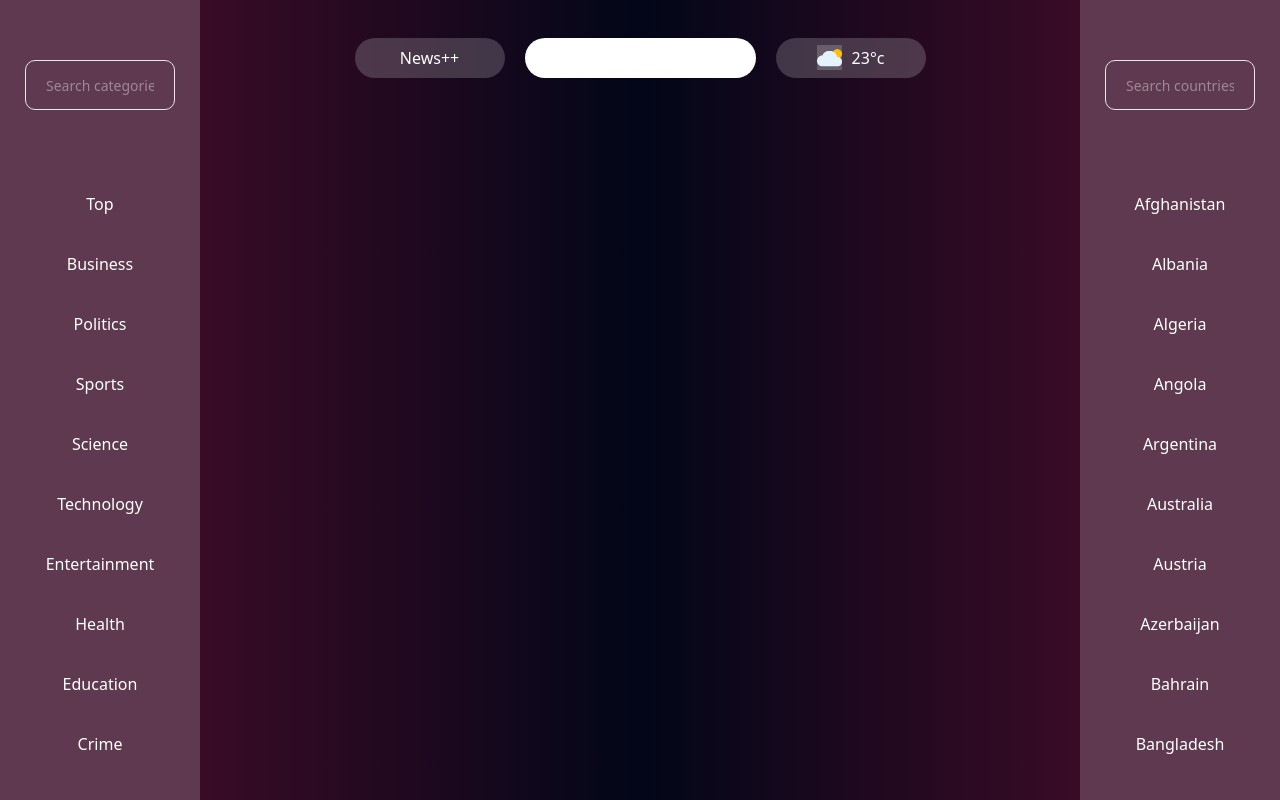
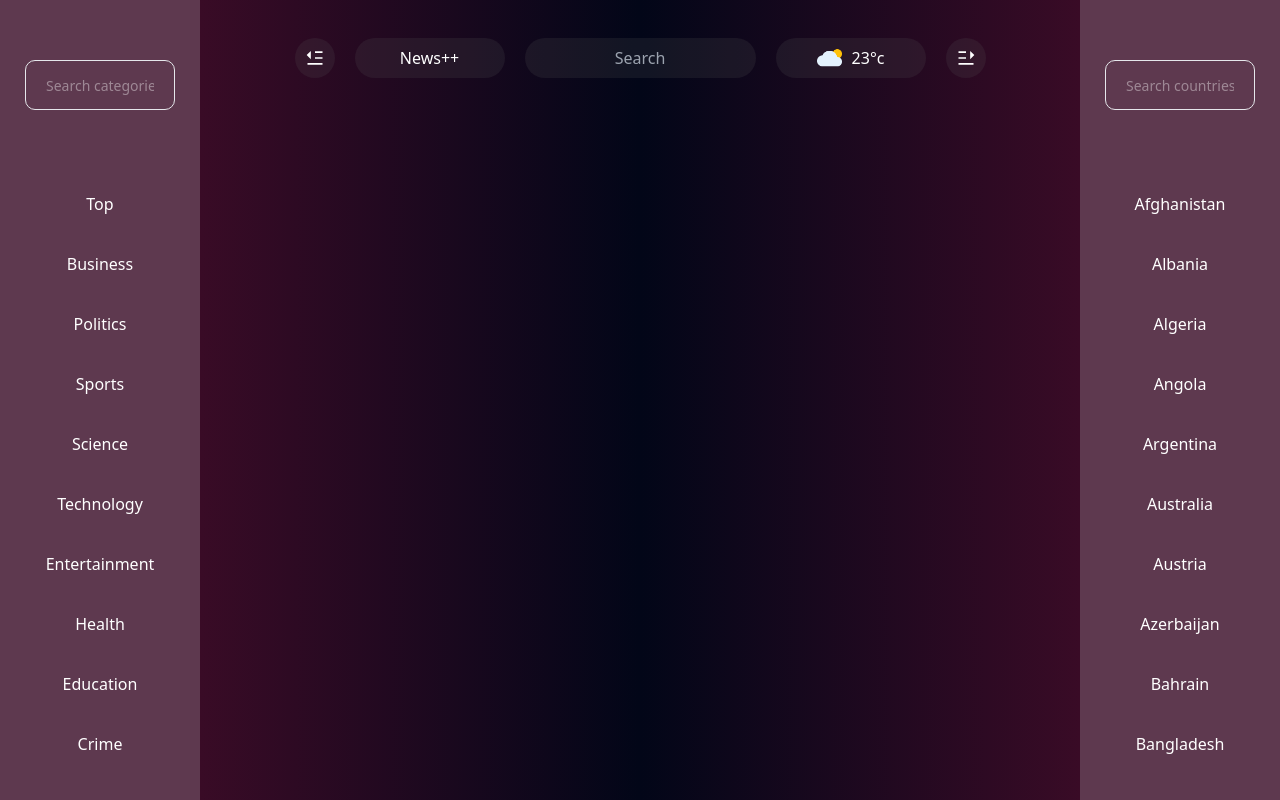
Before and after one commit to hexadivine/news-plus-plus, a React (Vite) app: page / in a window 1280 px wide. Built offline with nearby package versions, Linux system fonts and the light colour scheme.

Commit message:
added toggle functionality

```diff
--- a/src/App.jsx
+++ b/src/App.jsx
@@ -5,17 +5,49 @@ import CountriesSidebar from "./components/Sidebar/CountriesSidebar";
 import { useState } from "react";
 
 function App() {
-
     const [selectedCategory, setSelectedCategory] = useState();
     const [selectedCountry, setSelectedCountry] = useState();
 
+    const [toggleLeftSidebar, setToggleLeftSidebar] = useState(true);
+    const [toggleRightSidebar, setToggleRightSidebar] = useState(true);
+
     return (
-        <div className="grid grid-flow-col grid-cols-[200px_1fr_200px]">
-            <CategoriesSidebar category={selectedCategory} selectCategory={setSelectedCategory} />
-            <div className="bg-gradient-to-r from-[#390b26]  via-[#020618] via-[#020618] via-[#020618]  to-[#390b26]">
-                <Navbar />
+        <div
+            className={`grid grid-flow-col ${
+                toggleLeftSidebar && toggleRightSidebar
+                    ? "grid-cols-[200px_1fr_200px]"
+                    : toggleLeftSidebar
+                      ? "grid-cols-[200px_1fr]"
+                      : toggleRightSidebar
+                        ? "grid-cols-[1fr_200px]"
+                        : ""
+            }`}
+        >
+            {toggleLeftSidebar ? (
+                <CategoriesSidebar
+                    category={selectedCategory}
+                    selectCategory={setSelectedCategory}
+                />
+            ) : (
+                ""
+            )}
+
+            <div className="h-screen bg-gradient-to-r from-[#390b26]  via-[#020618] via-[#020618] via-[#020618]  to-[#390b26]">
+                <Navbar
+                    toggleLeftSidebar={toggleLeftSidebar}
+                    setToggleLeftSidebar={setToggleLeftSidebar}
+                    toggleRightSidebar={toggleRightSidebar}
+                    setToggleRightSidebar={setToggleRightSidebar}
+                />
             </div>
-            <CountriesSidebar country={selectedCountry} selectCountry={setSelectedCountry} />
+            {toggleRightSidebar ? (
+                <CountriesSidebar
+                    country={selectedCountry}
+                    selectCountry={setSelectedCountry}
+                />
+            ) : (
+                ""
+            )}
         </div>
     );
 }
--- a/src/components/Navbar/Navbar.jsx
+++ b/src/components/Navbar/Navbar.jsx
@@ -1,21 +1,58 @@
 import React from "react";
+import { RiMenuFoldFill } from "react-icons/ri";
+import { RiMenuUnfoldFill } from "react-icons/ri";
 
-function Navbar() {
+function Navbar({
+    toggleLeftSidebar,
+    setToggleLeftSidebar,
+    toggleRightSidebar,
+    setToggleRightSidebar,
+}) {
     return (
         <div className="flex h-[115px] justify-center items-center gap-[20px] ">
-            <div className="flex w-[150px] h-[40px] justify-center items-center bg-[#ffffff30]  text-center rounded-full">
+            <div className="bg-[#58585830] rounded-full p-[10px]">
+                {toggleLeftSidebar ? (
+                    <RiMenuFoldFill
+                        className="size-[20px]"
+                        onClick={() => setToggleLeftSidebar((prev) => !prev)}
+                    />
+                ) : (
+                    <RiMenuUnfoldFill
+                        className="size-[20px]"
+                        onClick={() => setToggleLeftSidebar((prev) => !prev)}
+                    />
+                )}
+            </div>
+            <div className="flex w-[150px] h-[40px] justify-center items-center bg-[#58585830]  text-center rounded-full">
                 News++
             </div>
             <div className="">
-                <input type="text" className="h-[40px] rounded-full" />
+                <input
+                    type="text"
+                    className="bg-[#58585830] h-[40px] rounded-full text-center focus:placeholder-transparent focus:outline-none"
+                    placeholder="Search"
+                />
             </div>
-            <div className="flex  justify-center items-center w-[150px] h-[40px] bg-[#ffffff30]  gap-[10px] rounded-full">
+            <div className="flex  justify-center items-center w-[150px] h-[40px] bg-[#58585830]  gap-[10px] rounded-full">
                 <img
                     src="/cloud-sun.png"
                     alt="cloud"
-                    className="h-[25px] w-[25px] bg-[#ffffff30] "
+                    className="h-[25px] w-[25px]"
                 />
                 <div>23°c</div>
+            </div>
+            <div className="bg-[#58585830] rounded-full p-[10px]">
+                {!toggleRightSidebar ? (
+                    <RiMenuFoldFill
+                        className="size-[20px]"
+                        onClick={() => setToggleRightSidebar((prev) => !prev)}
+                    />
+                ) : (
+                    <RiMenuUnfoldFill
+                        className="size-[20px]"
+                        onClick={() => setToggleRightSidebar((prev) => !prev)}
+                    />
+                )}
             </div>
         </div>
     );
```
